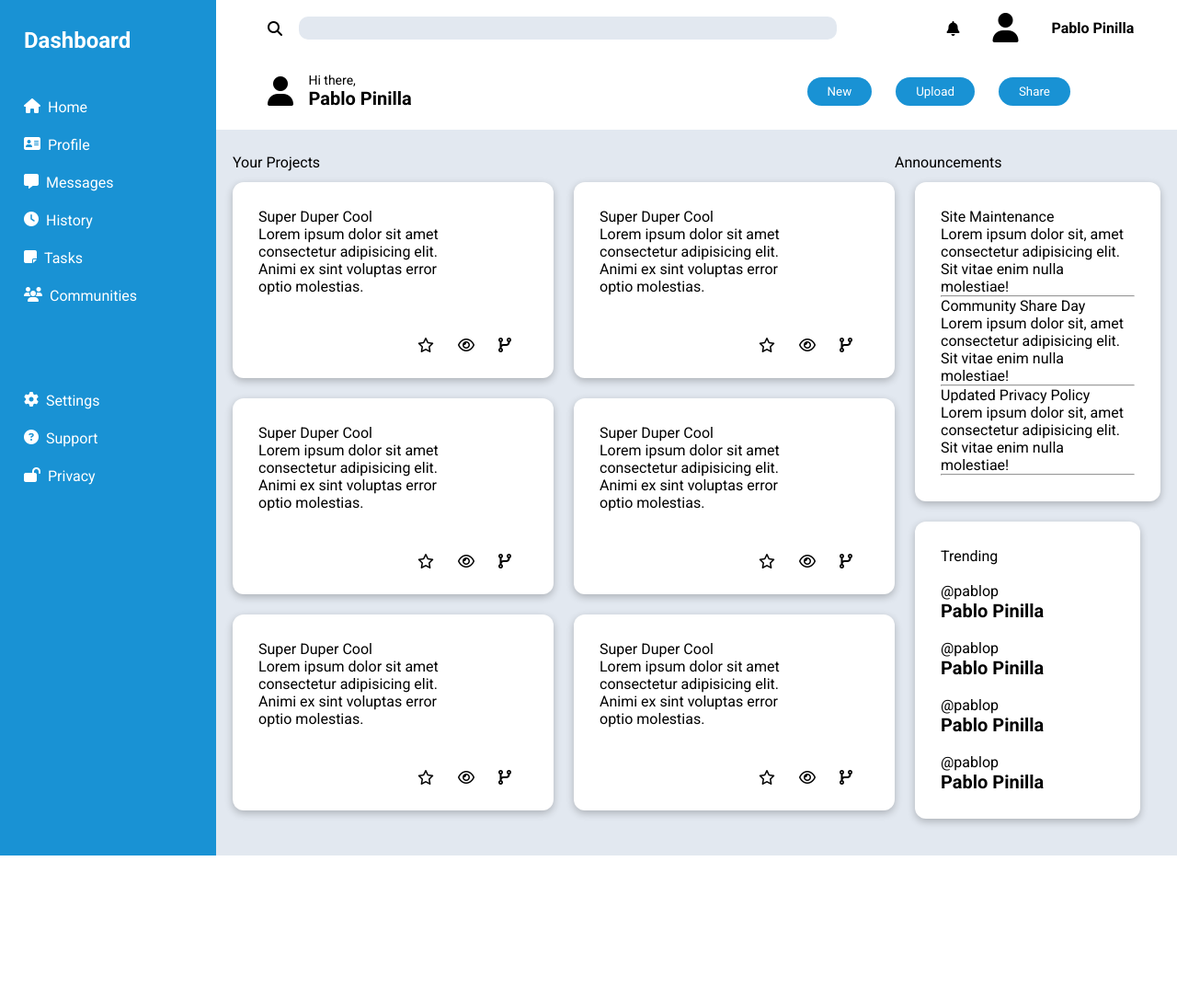
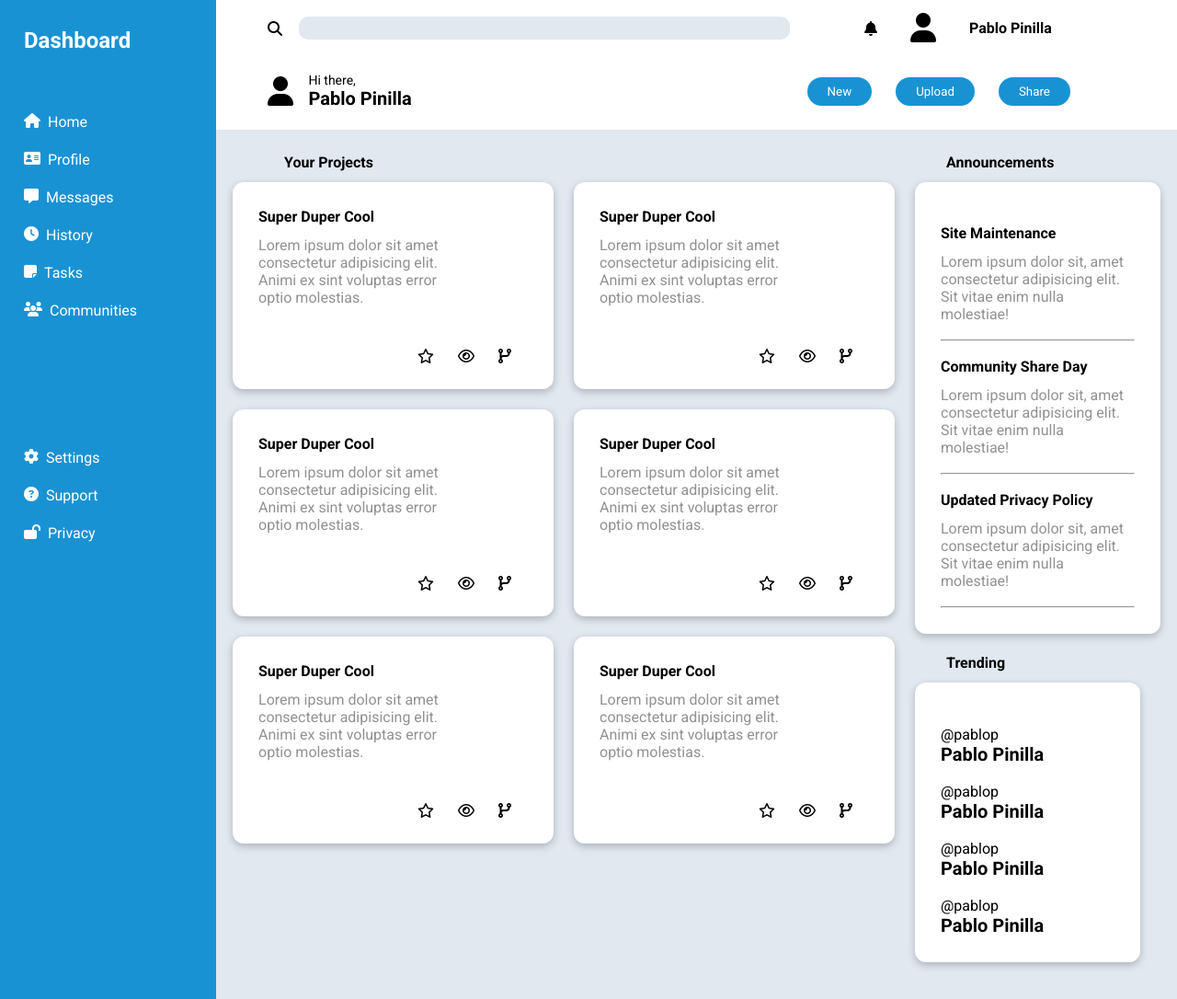
Before and after one commit to pablopinilla/admin-dashboard, a plain HTML site: page index.html in a window 1280 px wide. Shown: the whole page at 92% size. Before the commit the page ends 930 px from the top, so only its background shows below. Drawn offline with Linux system fonts and the light colour scheme; a web font is replaced by a local one.

Commit message:
Layout finished

```diff
--- a/index.html
+++ b/index.html
@@ -149,25 +149,28 @@
                 <div class="news">
 
                     <div class="news-card">
-                        <div class="first-news">
+                        <div class="news-content first-news">
                             <div class="news-title">Site Maintenance</div>
                             <div class="news-body">Lorem ipsum dolor sit, amet consectetur adipisicing elit. Sit vitae enim nulla molestiae!</div>
-                            <hr>
+
                         </div>
-                        <div class="second-news">
+                        <hr>
+                        <div class="news-content second-news">
                             <div class="news-title">Community Share Day</div>
                             <div class="news-body">Lorem ipsum dolor sit, amet consectetur adipisicing elit. Sit vitae enim nulla molestiae!</div>
-                            <hr>
+
                         </div>
-                        <div class="first-news">
+                        <hr>
+                        <div class="news-content first-news">
                             <div class="news-title">Updated Privacy Policy</div>
                             <div class="news-body">Lorem ipsum dolor sit, amet consectetur adipisicing elit. Sit vitae enim nulla molestiae!</div>
-                            <hr>
+
                         </div>
+                        <hr>
                     </div>
                 </div>
+                <div class="trending-section-intro section-intro">Trending</div>
                 <div class="trending">
-                    <div class="trending-section-intro">Trending</div>
                     <div class="trending-card">
                         <img src="" alt="" class="profile-picture-mini">
                         <div class="profile-link">@pablop</div>
--- a/styles.css
+++ b/styles.css
@@ -71,10 +71,11 @@ header {
 
 .header-top {
     display: grid;
-    grid-template-columns: repeat(3, 2fr) 1fr 1fr 3fr;
+    grid-template-columns: repeat(3, 2fr) 1fr 1fr 4fr;
 }
 
 .header-top-right {
+    margin-right: 120px;
     grid-column: 6 / 7;
     display: flex;
     justify-content: center;
@@ -165,6 +166,18 @@ header {
     padding-right: 66px;
 }
 
+.project-title,
+.news-title {
+    font-weight: bold;
+    margin-bottom: 12px;
+}
+
+.project-info,
+.news-body {
+    font-weight: 200;
+    color: #919191;
+}
+
 /* </PROJECTS> */
 
 
@@ -201,4 +214,11 @@ main {
 
 .section-intro {
     margin-bottom: 12px;
+    margin-left: 56px;
+    font-weight: bold;
 }
+
+.news-content {
+    margin-bottom: 18px;
+    margin-top: 18px;
+}
```
